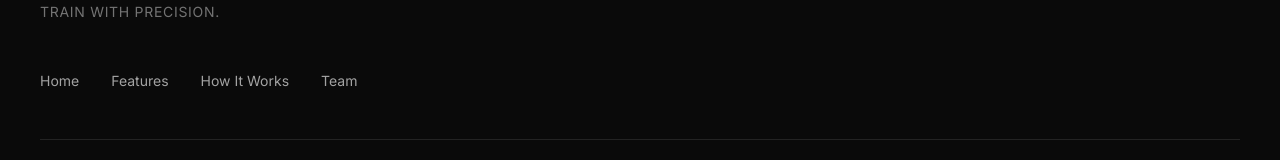
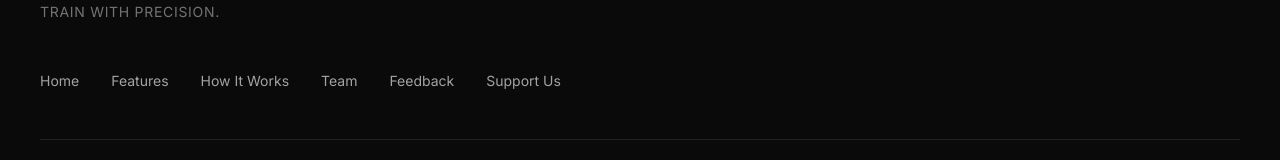
Before and after one commit to ShamikDas-Dev/Rigor, a React (Vite) app: page / in a window 1280 px wide. Shown: the part 4351-4511 px from the top of the page. Built offline with nearby package versions, Linux system fonts and the light colour scheme.

Commit message:
Refactor Footer component for improved readability and structure

```diff
--- a/src/components/Footer.jsx
+++ b/src/components/Footer.jsx
@@ -2,39 +2,89 @@ import React from 'react';
 import { Link } from 'react-router-dom';
 import './Footer.css';
 
+const FEEDBACK_URL = 'https://forms.gle/DY9BdAtsKCi8eyBB8';
+
 export default function Footer() {
   const handleNavClick = (e, targetId) => {
     e.preventDefault();
-    document.getElementById(targetId)?.scrollIntoView({ behavior: 'smooth' });
+
+    const element = document.getElementById(targetId);
+
+    if (element) {
+      element.scrollIntoView({
+        behavior: 'smooth',
+      });
+    }
   };
 
   return (
     <footer className="site-footer">
       <div className="container footer-inner">
+
+        {/* BRAND */}
         <div className="footer-brand">
           <span className="logo">RIGOR</span>
-          <p className="footer-tagline">TRAIN WITH PRECISION.</p>
+          <p className="footer-tagline">
+            TRAIN WITH PRECISION.
+          </p>
         </div>
 
-        <nav className="footer-nav" aria-label="Footer navigation">
-          <a href="#home" onClick={(e) => handleNavClick(e, 'home')}>Home</a>
-          <a href="#features" onClick={(e) => handleNavClick(e, 'features')}>Features</a>
-          <a href="#how-it-works" onClick={(e) => handleNavClick(e, 'how-it-works')}>How It Works</a>
-          <a href="#developers" onClick={(e) => handleNavClick(e, 'developers')}>Team</a>
+        {/* FOOTER NAVIGATION */}
+        <nav
+          className="footer-nav"
+          aria-label="Footer navigation"
+        >
+          <a
+            href="#home"
+            onClick={(e) => handleNavClick(e, 'home')}
+          >
+            Home
+          </a>
+
+          <a
+            href="#features"
+            onClick={(e) => handleNavClick(e, 'features')}
+          >
+            Features
+          </a>
+
+          <a
+            href="#how-it-works"
+            onClick={(e) => handleNavClick(e, 'how-it-works')}
+          >
+            How It Works
+          </a>
+
+          <a
+            href="#developers"
+            onClick={(e) => handleNavClick(e, 'developers')}
+          >
+            Team
+          </a>
+
+          {/* EXTERNAL GOOGLE FORM */}
+          <a
+            href={FEEDBACK_URL}
+            target="_blank"
+            rel="noopener noreferrer"
+          >
+            Feedback
+          </a>
+
+          {/* INTERNAL SUPPORT PAGE */}
+          <Link to="/support">
+            Support Us
+          </Link>
         </nav>
 
+        {/* COPYRIGHT */}
         <div className="footer-bottom">
-          <p>&copy; 2026 RIGOR. All rights reserved.</p>
+          <p>
+            &copy; 2026 RIGOR. All rights reserved.
+          </p>
         </div>
+
       </div>
     </footer>
   );
 }
-const FEEDBACK_URL = "https://forms.gle/DY9BdAtsKCi8eyBB8";
-<a
-  href={FEEDBACK_URL}
-  target="_blank"
-  rel="noreferrer"
->
-  Feedback
-</a>
```
